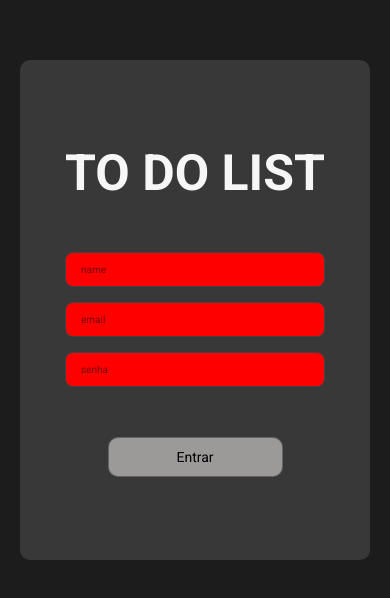
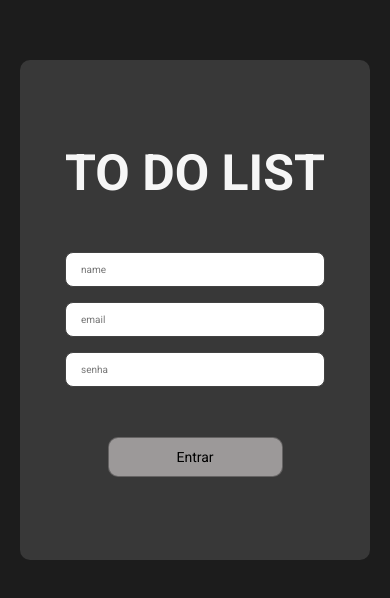
Before and after one commit to DaviAbranges/To-do-List, a React (Vite) app: page / in a window 390 px wide. Shown: the part 112-710 px from the top of the page. Built offline with nearby package versions, Linux system fonts and the light colour scheme.

Commit message:
the ended application

```diff
--- a/src/screens/Login/Login.css
+++ b/src/screens/Login/Login.css
@@ -109,6 +109,7 @@
     justify-content: center;
     gap: 50px;
     border-radius: 10px;
+    touch-action: none;
   }
 
   .inputLogin {
@@ -119,7 +120,5 @@
     outline: none;
     border: 1px solid rgb(66, 66, 66);
     touch-action: none;
-    background-color: red;
-
   }
 }
```
